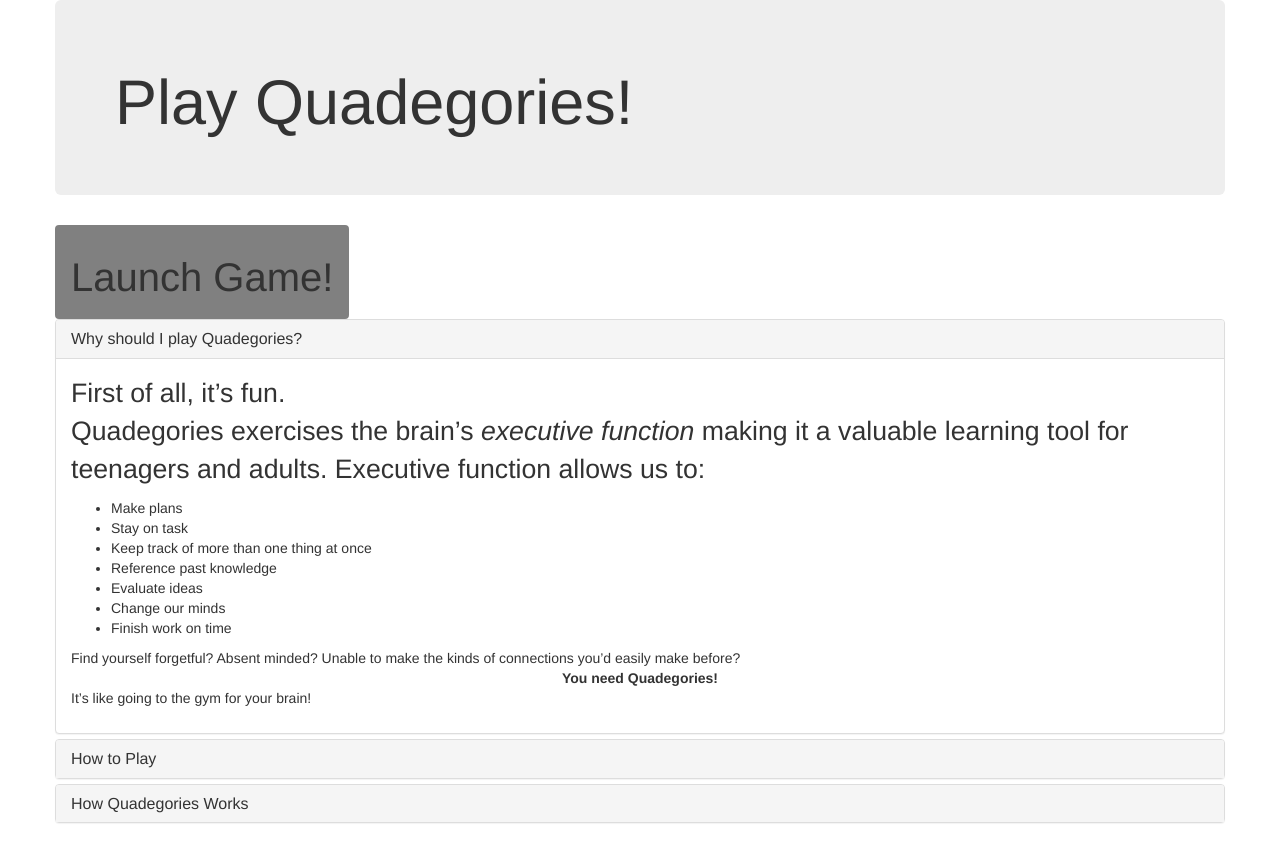
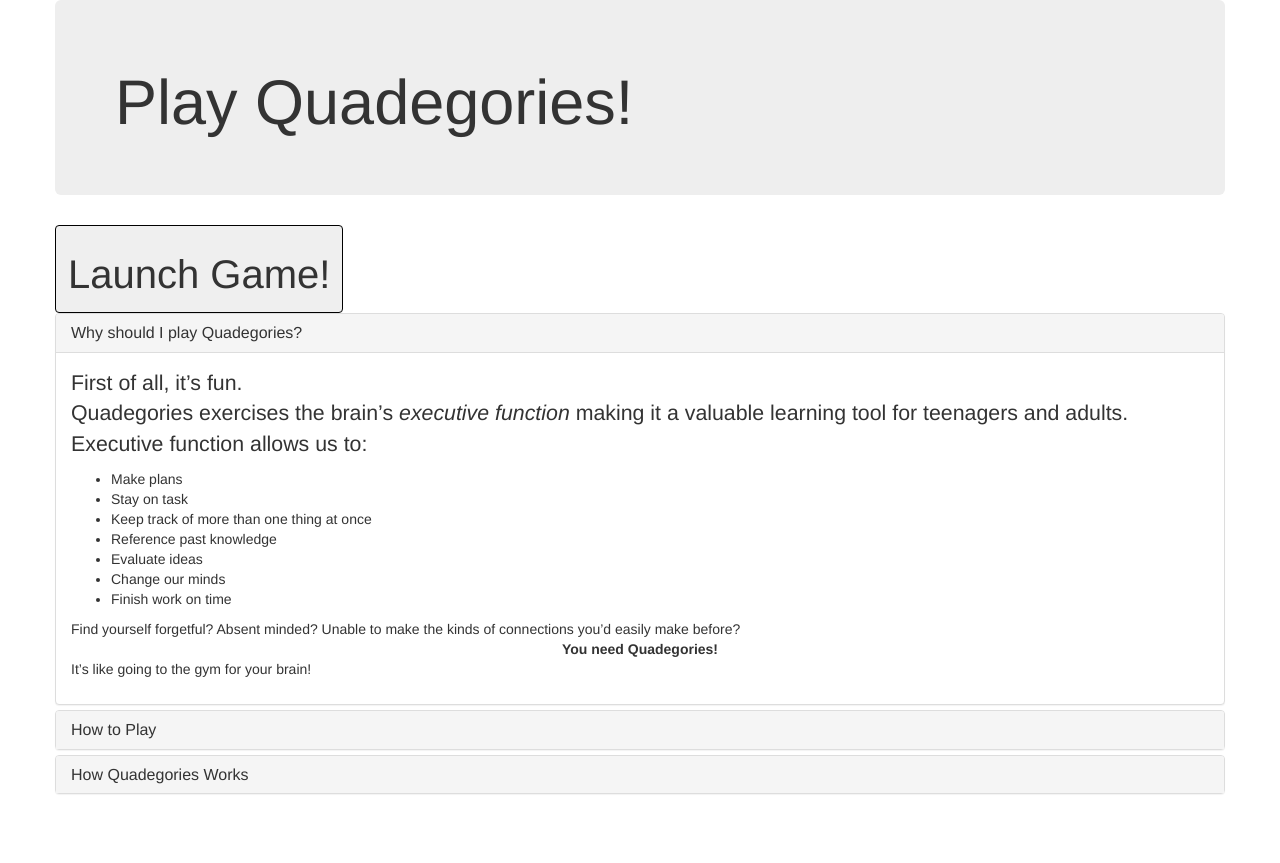
Before and after one commit to PeterEFrancis/play-quadegories, a Flask app: page / in a window 1280 px wide. After the commit the page ends 794 px from the top, so only its background shows below. Run offline with Flask 2, Linux system fonts and the light colour scheme; some libraries are stand-ins or nearby versions.

Commit message:
type change

```diff
--- a/static/css/styles.css
+++ b/static/css/styles.css
@@ -1,16 +1,19 @@
 h1 {
-  font-size:40pt;
+  font-size: 40pt;
 }
 h2 {
-  font-size:30pt;
+  font-size: 30pt;
 }
 p {
-  font-size:20pt;
+  font-size: 16pt;
 }
 .launch-game {
-  background-color: grey;
-  border: 3pt solid grey;
+  border: 1px solid black !important;
 }
+
 .launch-game:hover {
-  background-color: #e0bac3
+  background-color: black;
 }
+.launch-game:hover + #btn-text{
+  font-color: white;
+}
--- a/templates/index.html
+++ b/templates/index.html
@@ -22,7 +22,7 @@
             <h1>Play Quadegories!</h1>
           </div>
           <button type="button" class="btn launch-game">
-            <h2 class="text-center"> Launch Game!</h2>
+            <h2 class="text-center btn-text"> Launch Game!</h2>
           </button>
           <br/>
           <div class="panel-group" id="accordion">
```
